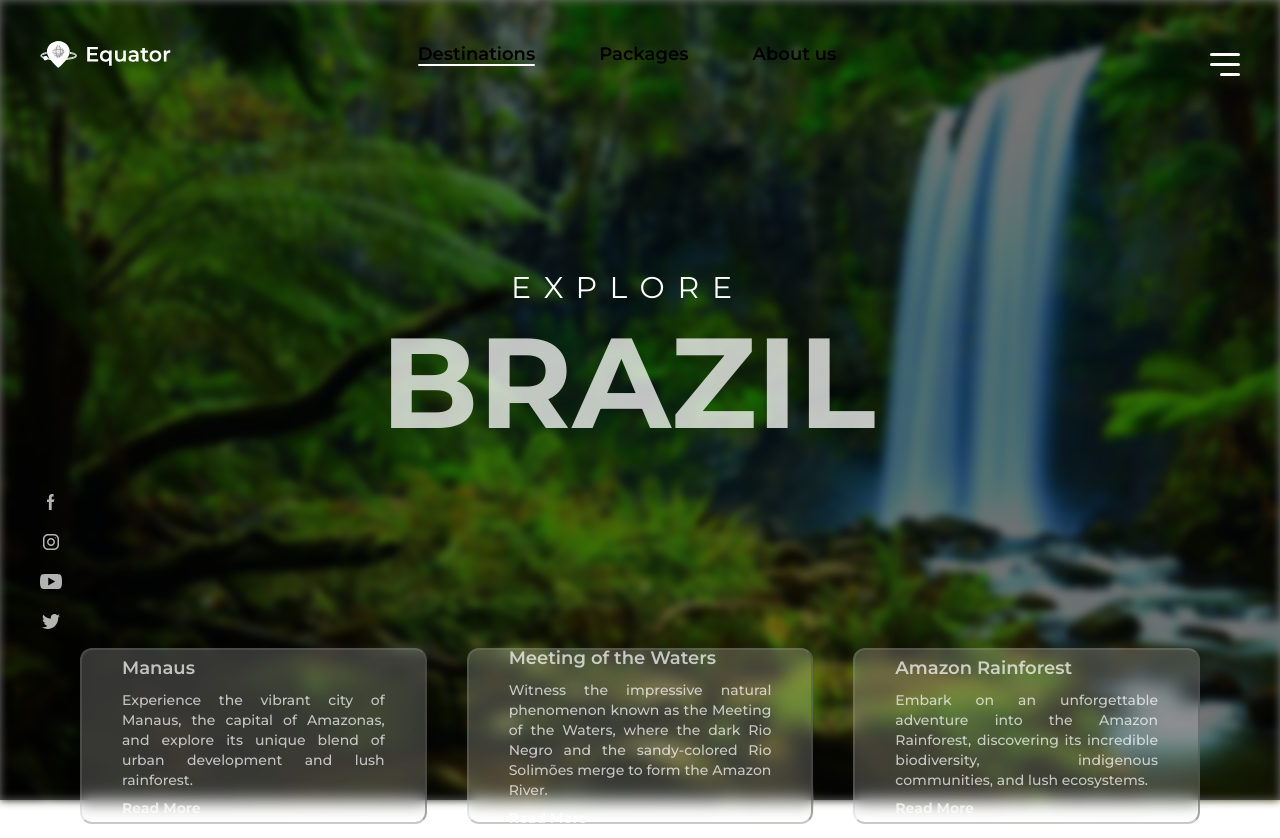
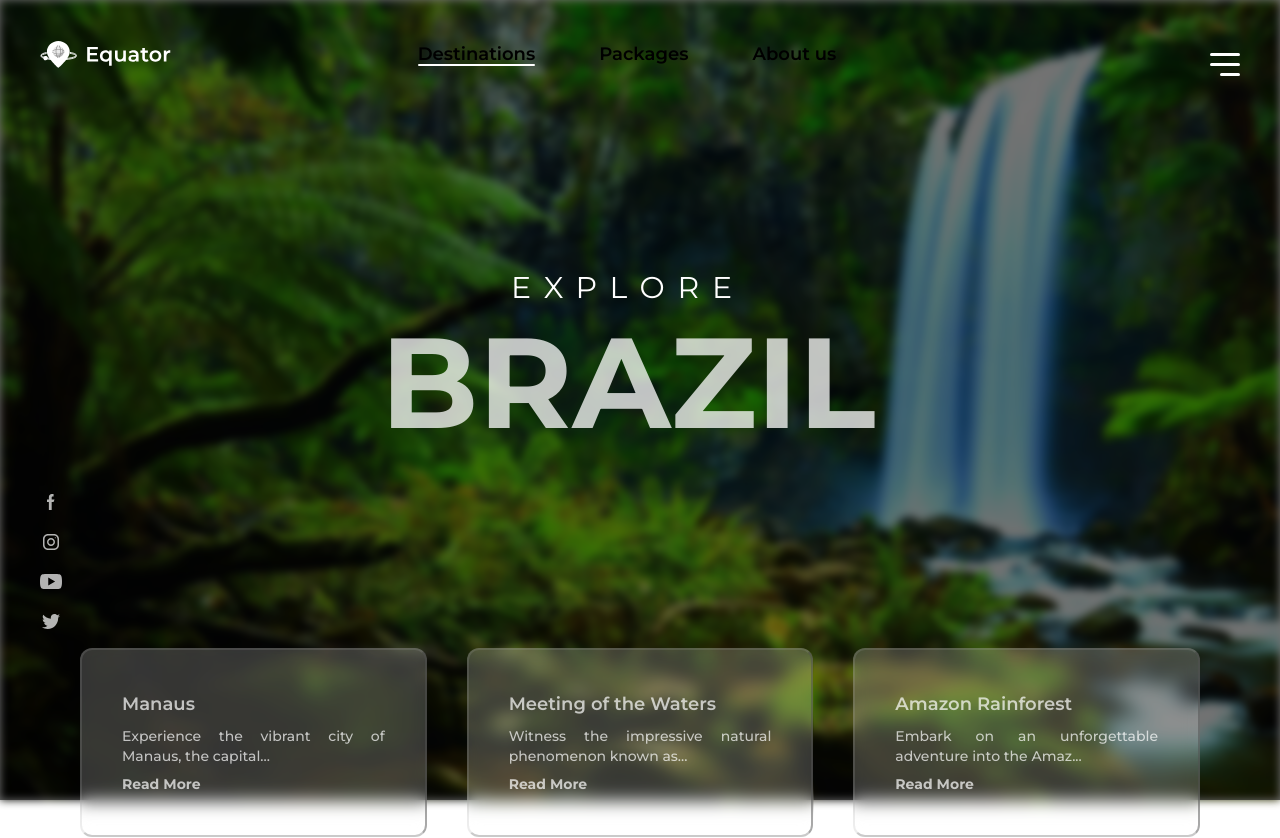
Before and after one commit to devalanlima/TravelWebsite, a Vue app: page / in a window 1280 px wide. Built offline with nearby package versions, Linux system fonts and the light colour scheme.

Commit message:
add / read more button functionality

```diff
--- a/src/components/DestinationCard.vue
+++ b/src/components/DestinationCard.vue
@@ -1,15 +1,33 @@
 <template>
-    <div class="w-full h-44 rounded-xl bg-white/20 p-10 flex flex-col gap-2 font-Montserrat justify-center backdrop-blur border-2 border-t-neutral-400/20 border-l-neutral-400/20 border-r-neutral-600/50 border-b-neutral-600/30">
-        <h3 class="font-semibold text-lg text-white/70">{{ props.attraction }}</h3>
-        <p class="font-medium text-sm text-white/70 text-justify">{{ props.description }}</p>
-        <p class="cursor-pointer font-bold w-fit text-sm text-white/70 after:h-[1px] after:w-0 after:rounded-full hover:after:w-full after:bg-white after:block after:transition-all"
-        >Read More</p>
+    <div
+        class="w-full rounded-xl bg-white/20 p-10 flex flex-col gap-2 font-Montserrat justify-center backdrop-blur border-2 border-t-neutral-400/20 border-l-neutral-400/20 border-r-neutral-600/50 border-b-neutral-600/30">
+        <h3 ref="h3" class="font-semibold text-lg text-white/70">{{ props.attraction }}</h3>
+        <p ref="text" class="font-medium text-sm text-white/70 text-justify min-h-[40px]">
+            {{ props.description.slice(0, 50) }}<span class="threePoints" v-if="!isClicked">...</span><span v-if="isClicked"
+                class="restText">{{ props.description.slice(100) }}</span>
+        </p>
+        <button @click="readMore"
+            class="cursor-pointer font-bold w-fit text-sm text-white/70 after:h-[1px] after:w-0 after:rounded-full hover:after:w-full after:bg-white after:block after:transition-all">
+            <span v-if="!isClicked">Read More</span>
+            <span v-if="isClicked">Read Less</span>
+        </button>
     </div>
 </template>
 
 <script setup>
-const props = defineProps ({
-    attraction: {type: String, default:'Loading...'},
-    description: {type: String, default:'Loading...'}
+const props = defineProps({
+    attraction: { type: String, default: 'Loading...' },
+    description: { type: String, default: 'Loading...' }
 })
+
+import { ref } from 'vue'
+
+const isClicked = ref(false)
+const readMore = () => {
+    if (!isClicked.value) {
+        isClicked.value = true
+    } else {
+        isClicked.value = false
+    }
+}
 </script>
```
